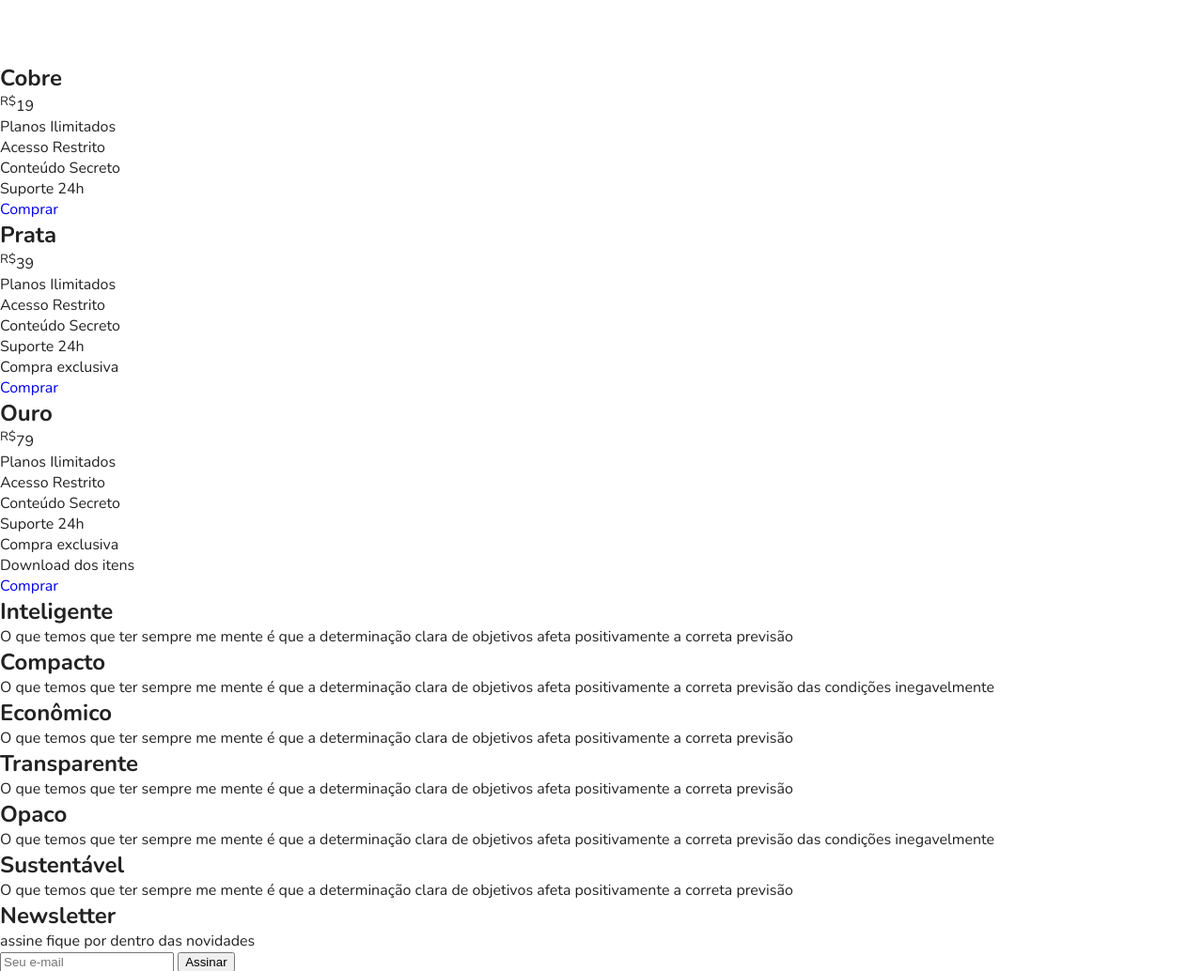
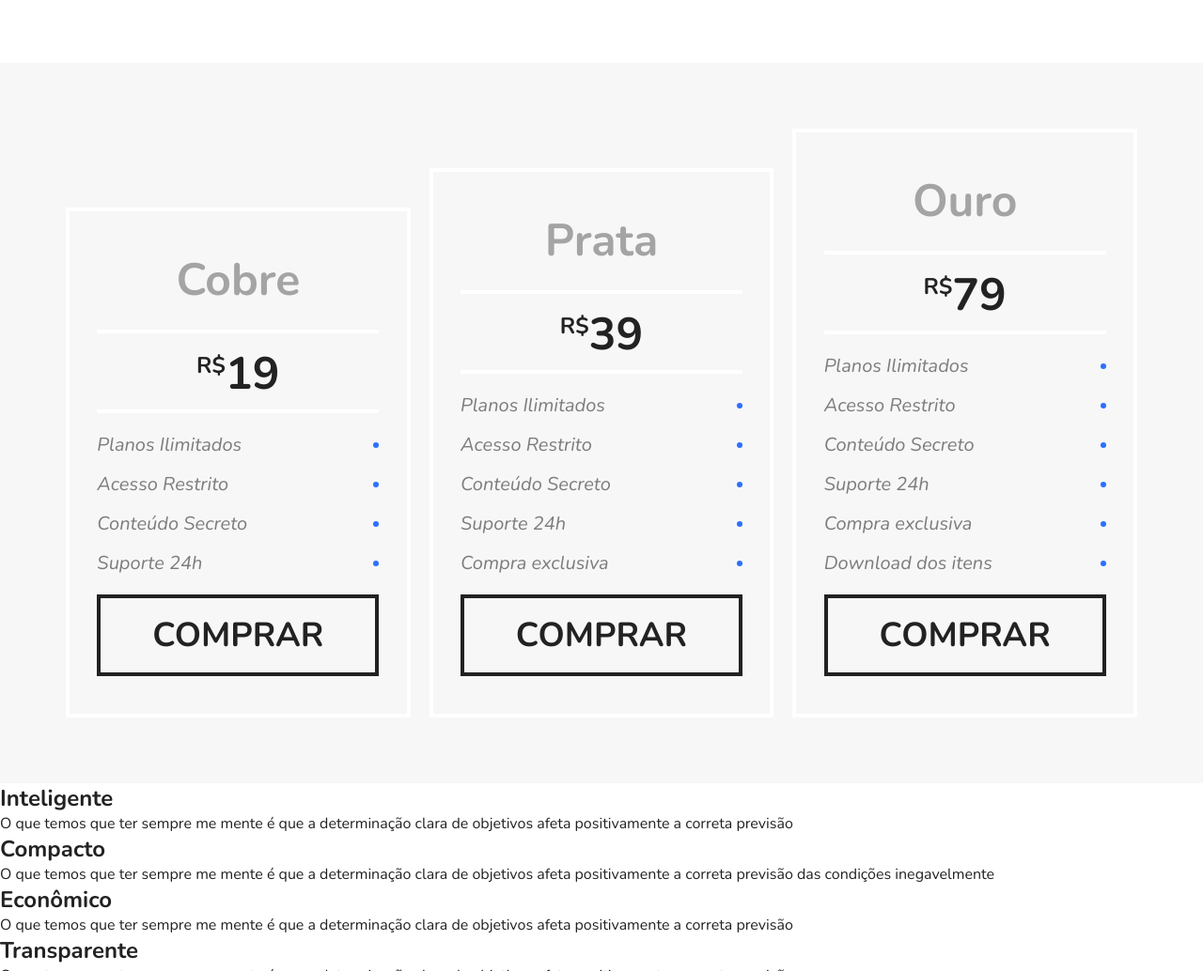
Before and after one commit to tyson-neves/Flexblog, a plain HTML site: page index.html in a window 1280 px wide. Shown: the part 1754-2788 px from the top of the page at 94% size. Drawn offline with nearby package versions, Linux system fonts and the light colour scheme.

Commit message:
Update style.css

```diff
--- a/style.css
+++ b/style.css
@@ -146,6 +146,9 @@ img {
 
 }
 
+
+/* PRODUTOS */
+
 .produtos h1 {
   font-size: 3em;
   margin: 0 10px 60px 10px;
@@ -178,3 +181,95 @@ img {
 .blue {
   border-top: 8px solid #66d9eb;
 }
+
+/* PREÇO */
+
+.preco {
+  background: #f7f7f7;
+  padding: 60px;
+  display: flex;
+  flex-wrap: wrap;
+  align-items: flex-end;
+}
+
+.preco-item {
+  flex: 1;
+  border: 4px solid #fff;
+  padding: 20px;
+  margin: 10px;
+  min-width: 260px; /* funcionar no safari */
+}
+
+.preco-item h2 {
+  font-size: 3em;
+  color: #a4a4a4;
+  text-align: center;
+  margin-top: 20px;
+}
+
+.preco-item span {
+  max-width: 300px;
+  margin: 20px auto;
+  display: block;
+  font-size: 3em;
+  text-align: center;
+  font-weight: bold;
+  padding: 10px 0 5px 0;
+  border-top: 4px solid #fff;
+  border-bottom: 4px solid #fff;
+}
+.preco-item sup {
+  font-size: 1.5rem;
+}
+
+.preco-item ul {
+  max-width: 300px;
+  margin: 20px auto;
+  font-size: 1.25em;
+  font-style: italic;
+  color: #7c7c7c;
+}
+
+.preco-item li {
+  display: flex;
+  justify-content: space-between;
+  align-items: center;
+  margin-bottom: 15px;
+}
+
+.preco-item li::after {
+  content: '';
+  display: block;
+  width: 6px;
+  height: 6px;
+  background: #2c70ff;
+  border-radius: 50%;
+}
+
+.preco-item a {
+  max-width: 300px;
+  display: block;
+  margin: 20px auto;
+  border: 4px solid;
+  color: #222;
+  text-transform: uppercase;
+  font-weight: bold;
+  font-size: 2.25em;
+  padding: 15px 0;
+  text-align: center;
+}
+
+@media (max-width: 800px) {
+  .preco {
+    padding-left: 10px;
+    padding-right: 10px;
+  }
+
+  /* quando for em dispositivo móvel, troca a ordem que aparece os preços dos planos para o que julgamos mais interessante */
+  .preco .preco-item:nth-child(3) {
+    order: -2;
+  }
+  .preco .preco-item:nth-child(2) {
+    order: -1;
+  }
+}
```
